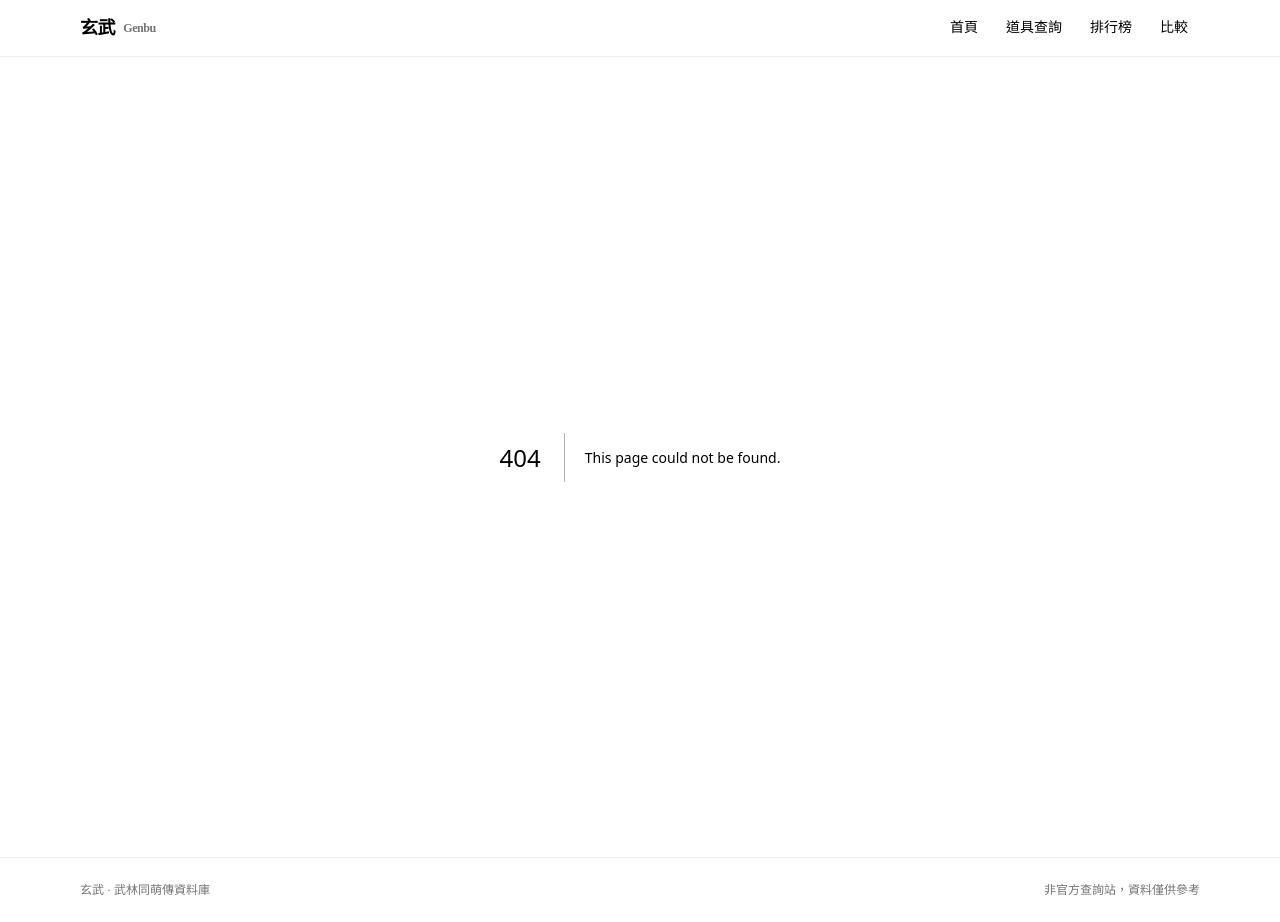
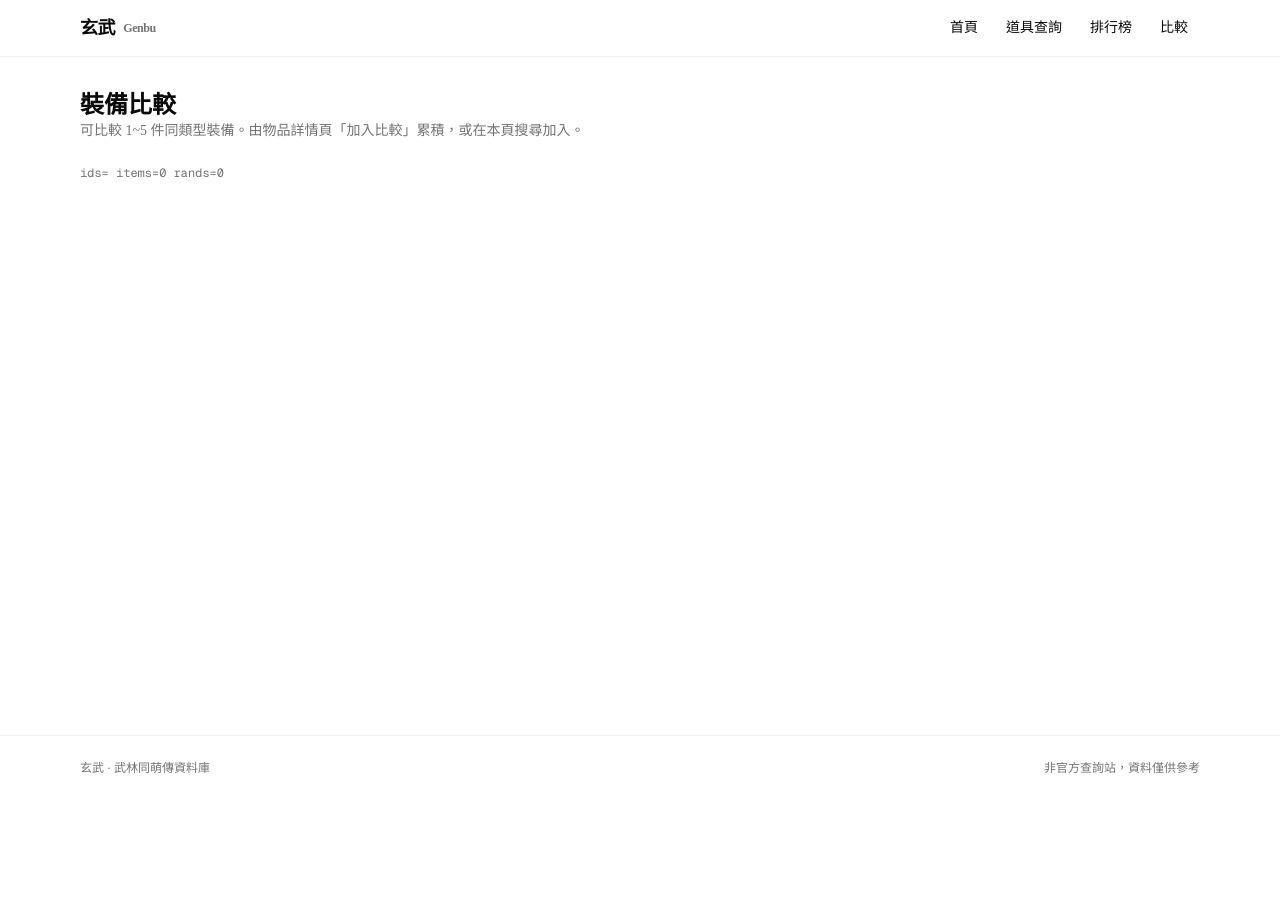
Before and after one commit to hanshino/genbu, a Next.js app: page /compare in a window 1280 px wide. Before the commit this address had no page. After the commit the page ends 800 px from the top, so only its background shows below. Built offline with nearby package versions, Linux system fonts and the light colour scheme.

Commit message:
feat(compare): SSR shell with id routing and data plumbing

```diff
--- /dev/null
+++ b/src/app/compare/compare-client.tsx
@@ -0,0 +1,17 @@
+"use client";
+
+import type { Item, ItemRand } from "@/lib/types/item";
+
+interface Props {
+  initialItems: Item[];
+  initialRands: ItemRand[];
+  initialIds: number[];
+}
+
+export function CompareClient({ initialItems, initialRands, initialIds }: Props) {
+  return (
+    <pre className="text-xs text-muted-foreground">
+      ids={initialIds.join(",")} items={initialItems.length} rands={initialRands.length}
+    </pre>
+  );
+}
--- /dev/null
+++ b/src/app/compare/page.tsx
@@ -0,0 +1,42 @@
+import type { Metadata } from "next";
+import { getItemsByIds, getItemRandsByIds } from "@/lib/queries/items";
+import { CompareClient } from "./compare-client";
+
+export const metadata: Metadata = {
+  title: "裝備比較 · 玄武",
+  description: "同時比較多件座騎/背飾的屬性與加權分數",
+};
+
+interface Props {
+  searchParams: Promise<Record<string, string | string[] | undefined>>;
+}
+
+function parseIds(raw: unknown): number[] {
+  if (typeof raw !== "string" || raw.length === 0) return [];
+  return raw
+    .split(",")
+    .map((s) => Number(s.trim()))
+    .filter((n) => Number.isInteger(n) && n > 0)
+    .slice(0, 5);
+}
+
+export default async function ComparePage({ searchParams }: Props) {
+  const params = await searchParams;
+  const ids = parseIds(params.ids);
+  const items = getItemsByIds(ids);
+  const rands = getItemRandsByIds(ids);
+  // Preserve original order from URL (query order)
+  items.sort((a, b) => ids.indexOf(a.id) - ids.indexOf(b.id));
+
+  return (
+    <div className="mx-auto max-w-6xl space-y-6 px-4 py-8">
+      <header>
+        <h1 className="text-2xl font-semibold">裝備比較</h1>
+        <p className="text-sm text-muted-foreground">
+          可比較 1~5 件同類型裝備。由物品詳情頁「加入比較」累積，或在本頁搜尋加入。
+        </p>
+      </header>
+      <CompareClient initialItems={items} initialRands={rands} initialIds={ids} />
+    </div>
+  );
+}
```
